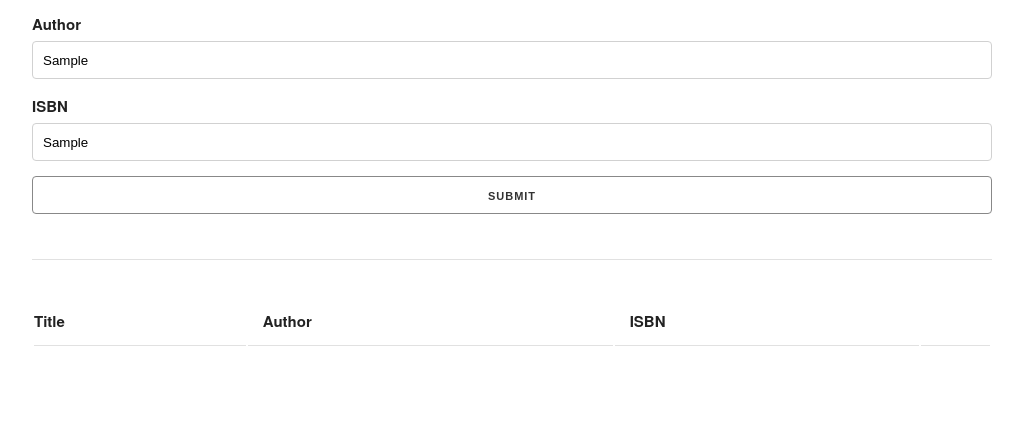
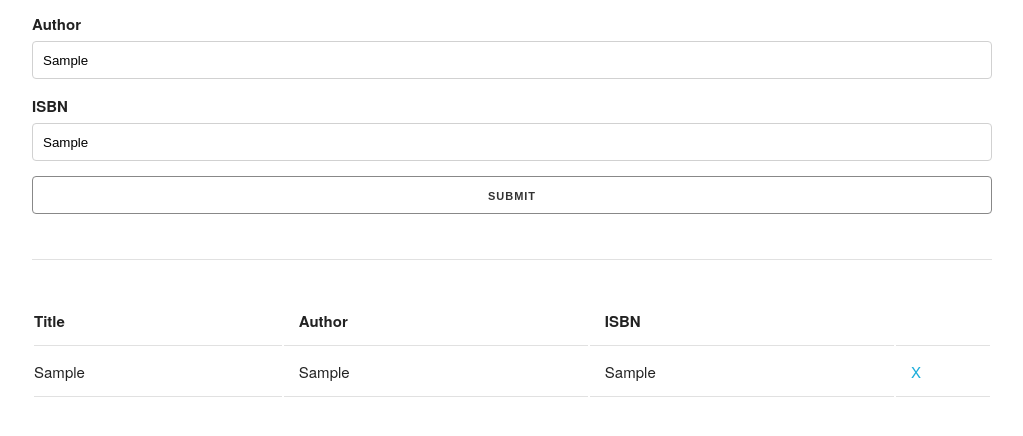
Before and after one commit to nfountain/book-list, a plain HTML site: page index.html in a window 1280 px wide. Both pictures are taken after typing "Sample", "Sample", "Sample" into the empty fields and a click on the input "Submit". Shown: the part 158-594 px from the top of the page, without its empty margins (128-1151 px from the left). Drawn offline with nearby package versions, Linux system fonts and the light colour scheme.

Commit message:
Add function to append a user-entered book to the list.
Add subtle adjustments to styles for links/hovering over links.

```diff
--- a/app-es5.js
+++ b/app-es5.js
@@ -11,6 +11,24 @@ function Book(title, author, isbn) {
 // UI Constructor
 // prototype methods (add book, delete book, show alert) will be added to this constructor
 function UI() {}
+
+// Prototype Methods
+UI.prototype.addBookToList = function(book) {
+  // console.log(book); // returns Book {title: "The funniest book ever", author: "Denise Netterfield", isbn: "1-23-4567890"}
+  const list = document.getElementById('book-list');
+  // create tbale row with new Book
+  const row = document.createElement('tr');
+  // console.log(row);
+  // insert columns
+  row.innerHTML = `
+    <td>${book.title}</td>
+    <td>${book.author}</td>
+    <td>${book.isbn}</td>
+    <td><a href="#" class="delete">X</a></td>
+  `;
+  // append the row to the tbody that was not populated in the html
+  list.appendChild(row);
+};
 
 // Event Listeners
 bookForm.addEventListener('submit', function(e) {
@@ -26,5 +44,12 @@ bookForm.addEventListener('submit', function(e) {
   const book = new Book(title, author, isbn);
   // console.log(book); // returns the book object with user entered values
   // NOTE: book is not globally accessible outside of this anonymous function
+
+  // Instantiate userInterface
+  const userInterface = new UI(); // referring to the UI constructor on line 13
+
+  // Add book to list
+  userInterface.addBookToList(book);
+
   e.preventDefault();
 });
--- a/styles.css
+++ b/styles.css
@@ -1,3 +1,11 @@
+a {
+  text-decoration: none;
+}
+
+a:hover {
+  font-weight: 700;
+}
+
 .success,
 .error {
   color: #ffffff;
```
